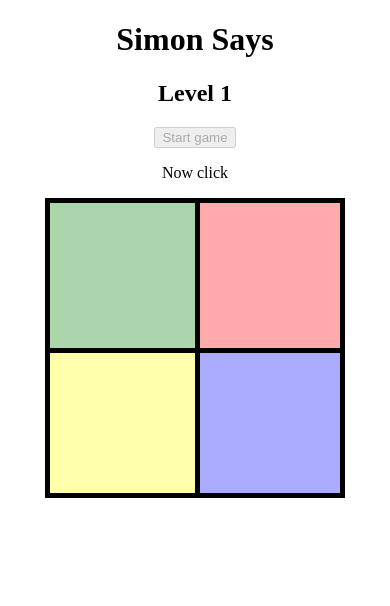
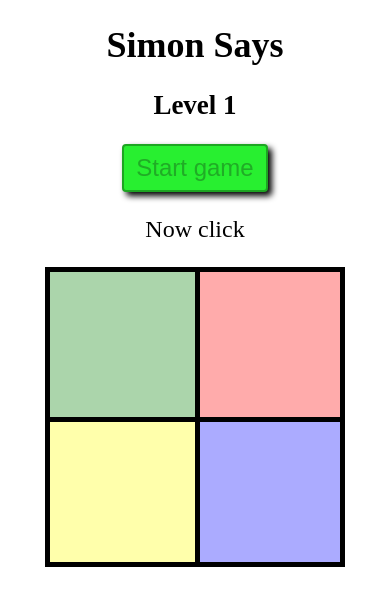
Before and after one commit to john-san/simon-says, a plain HTML site: page index.html in a window 390 px wide. Both pictures are taken after a click on the button "Start game". Drawn offline with Linux system fonts and the light colour scheme.

Commit message:
fix mobile & update speed

```diff
--- a/index.html
+++ b/index.html
@@ -2,6 +2,7 @@
 <html lang="en" dir="ltr">
   <head>
     <meta charset="utf-8">
+    <meta name="viewport" content="width=device-width, initial-scale=1">
     <link rel="stylesheet" href="styles/styles.css">
     <title>Simon Says</title>
   </head>
--- a/scripts/index.js
+++ b/scripts/index.js
@@ -23,7 +23,7 @@ function gameToggle(num) {
   toggleActive(num);
   setTimeout(function() {
     toggleActive(num);
-  }, 500);
+  }, 150);
 }
 
 function generateNum() {
@@ -61,12 +61,12 @@ function playRound() {
   for (let i = 0; i < answers.length; i++) {
     setTimeout(function() {
       gameToggle(answers[i]);
-    }, i * 1000);
+    }, i * 500);
   }
 
   setTimeout(() => {
     updateGameDescription("Now click");
-  }, answers.length * 1000);
+  }, answers.length * 500);
 }
 
 function checkAnswer(event) {
--- a/styles/styles.css
+++ b/styles/styles.css
@@ -1,3 +1,24 @@
+body {
+  font-size: 18px;
+}
+
+#startBtn {
+  background: #28ef30;
+  font-size: 24px;
+  border-radius: 4px;
+  box-shadow: 4px 4px 6px #000;
+  border: 2px solid #1da522;
+  padding: 8px 12px;
+  cursor: pointer;
+}
+
+#startBtn[disabled] {
+  cursor: default;
+}
+
+#gameDescription {
+  font-size: 24px;
+}
 .container {
   text-align: center;
 }
```
